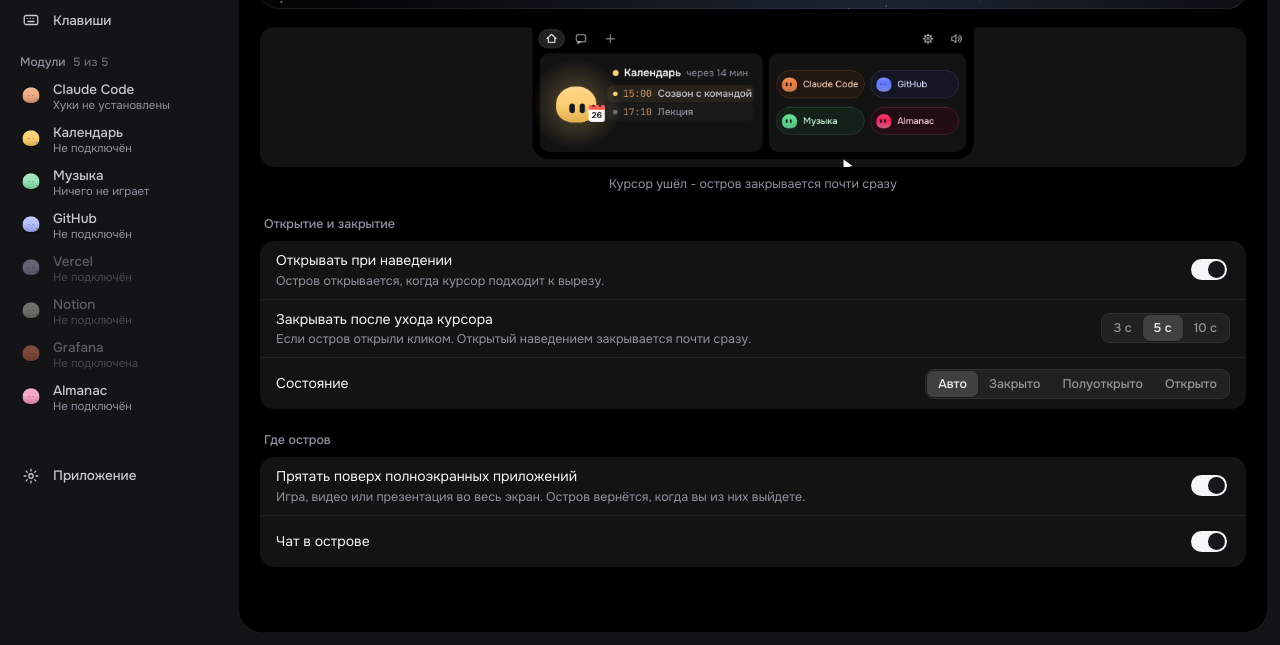
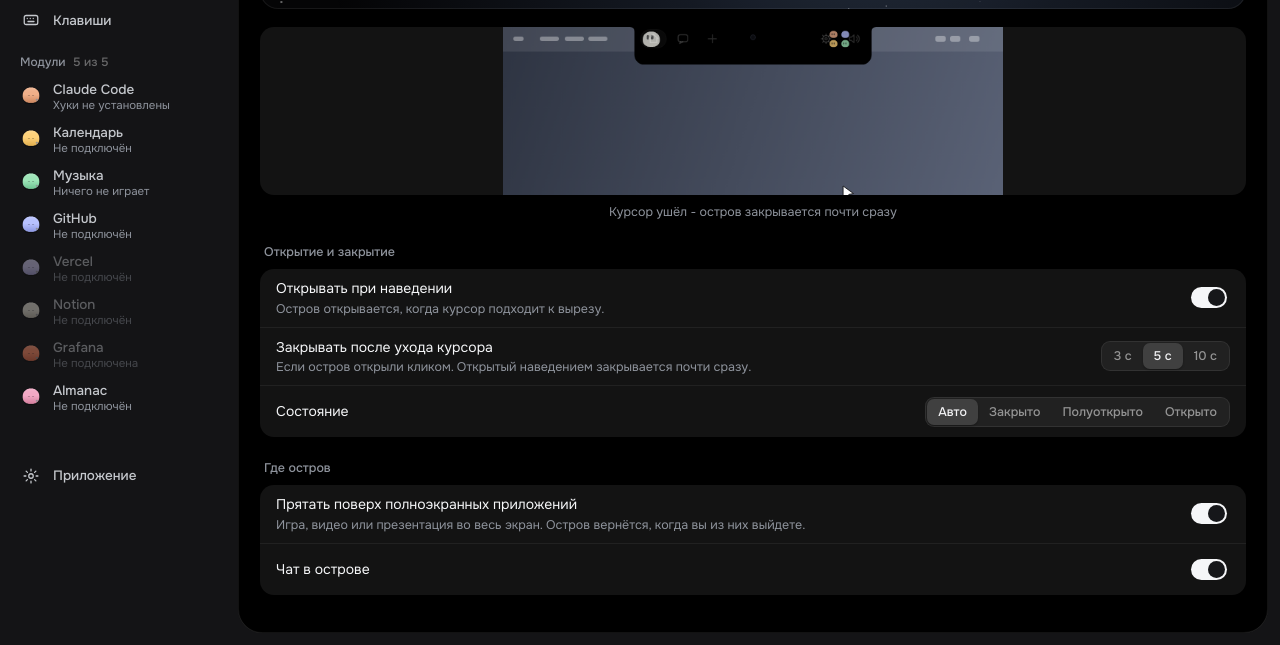
Before and after one commit to Sorakiel/almanac-notch, a website with bundled scripts: page apps/desktop/settings.html in a window 1280 px wide. Shown: the part 155-800 px from the top of the page. Built offline with nearby package versions, Linux system fonts and the light colour scheme; animation ran at ten frames a second.

Commit message:
Keep the island example's desk as in the prototype

```diff
--- a/apps/desktop/src/settings-examples.ts
+++ b/apps/desktop/src/settings-examples.ts
@@ -43,9 +43,8 @@
     cap = host.querySelector('.cap') as HTMLElement;
   const m = createMascot({ settings: defaultSettings(false), now: performance.now(), greetAfter: null });
   const s = m.state;
-  // the prototype's sample day and its desk: a lived-in island at the top of a small screen (the desk itself is the card)
-  // no painted desk: the card is the screen, so nothing grey is left below the island
-  s.bare = true;
+  // the prototype's sample day and its desk: a lived-in island at the top of a small screen
+  s.bare = false;
   const prefs = { openOnHover: true, autoClose: 5, status: [], version: '', volume: 0.6 };
   s.host = prefs;
   s.notchW = 185;
@@ -90,14 +89,14 @@
     s.clickOpen = false;
     clicked = false;
     t0 = performance.now();
-    glide(560, 178, 340, 14, 900, 300);
+    glide(560, 200, 340, 14, 900, 300);
     glide(340, 14, 380, 60, 400, 1300);
     if (choice.hover) {
       notes.push(
         [0, t('Курсор у выреза - остров открывается')],
         [3000, t('Курсор ушёл - остров закрывается почти сразу')],
       );
-      glide(380, 60, 120, 178, 700, 3000);
+      glide(380, 60, 120, 215, 700, 3000);
       clickAt = -1;
       loopMs = 5200;
     } else {
@@ -106,7 +105,7 @@
         [2300, t('Клик - остров открыт и ждёт {0} с после ухода курсора', choice.close)],
       );
       clickAt = 2300;
-      glide(380, 60, 120, 178, 700, 3200);
+      glide(380, 60, 120, 215, 700, 3200);
       loopMs = 4200 + choice.close * 1000 + 800;
     }
   }
--- a/apps/desktop/src/settings.css
+++ b/apps/desktop/src/settings.css
@@ -1276,8 +1276,7 @@
 #tab-modules .example .screen {
   position: relative;
   overflow: hidden;
-  /* the island's window cropped just under the open island (about 175 pt of 230): no empty desk below it */
-  height: 140px;
+  height: 168px;
   border-radius: 14px;
   background: var(--i-card);
 }
```
Also changed, not shown: docs/PROGRESS.md (+1 -1 lines).
